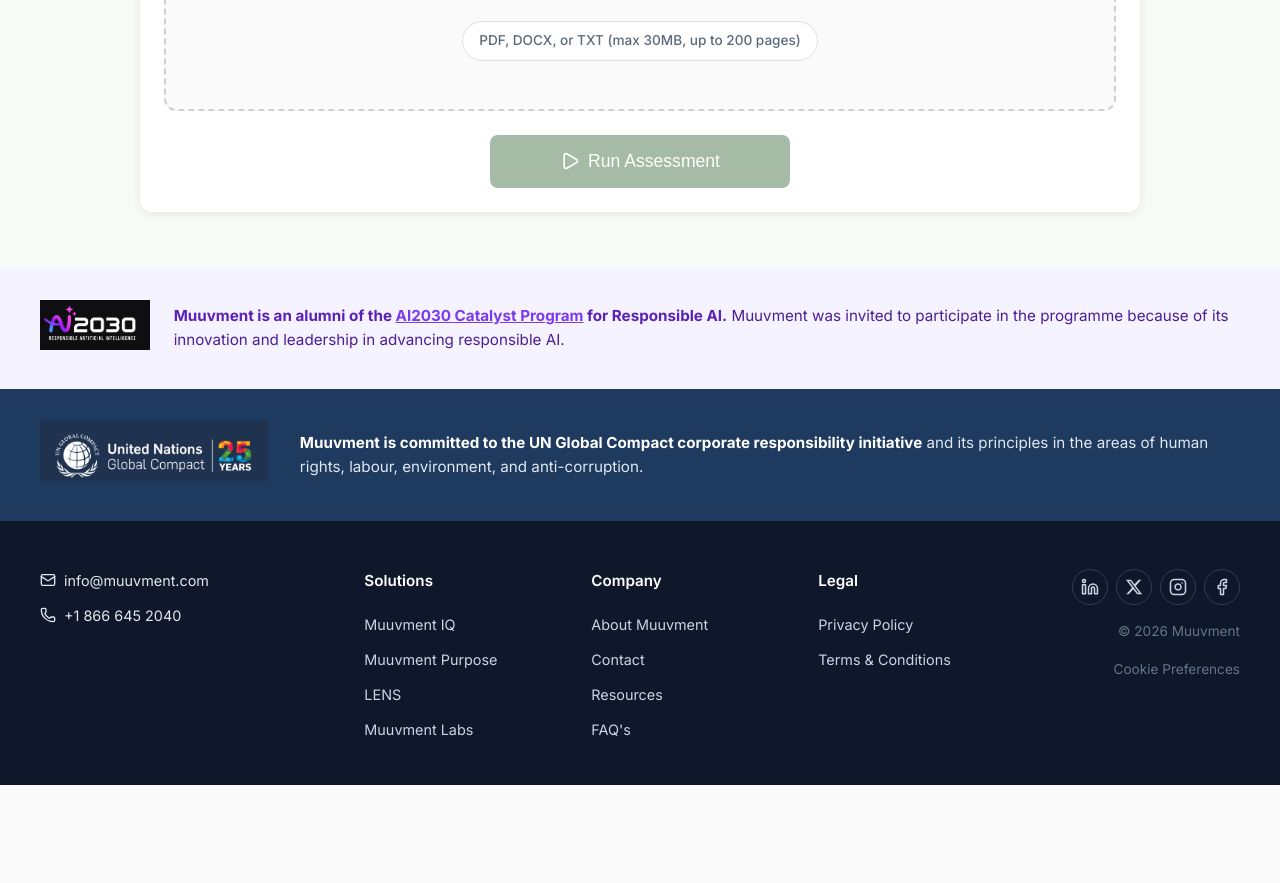
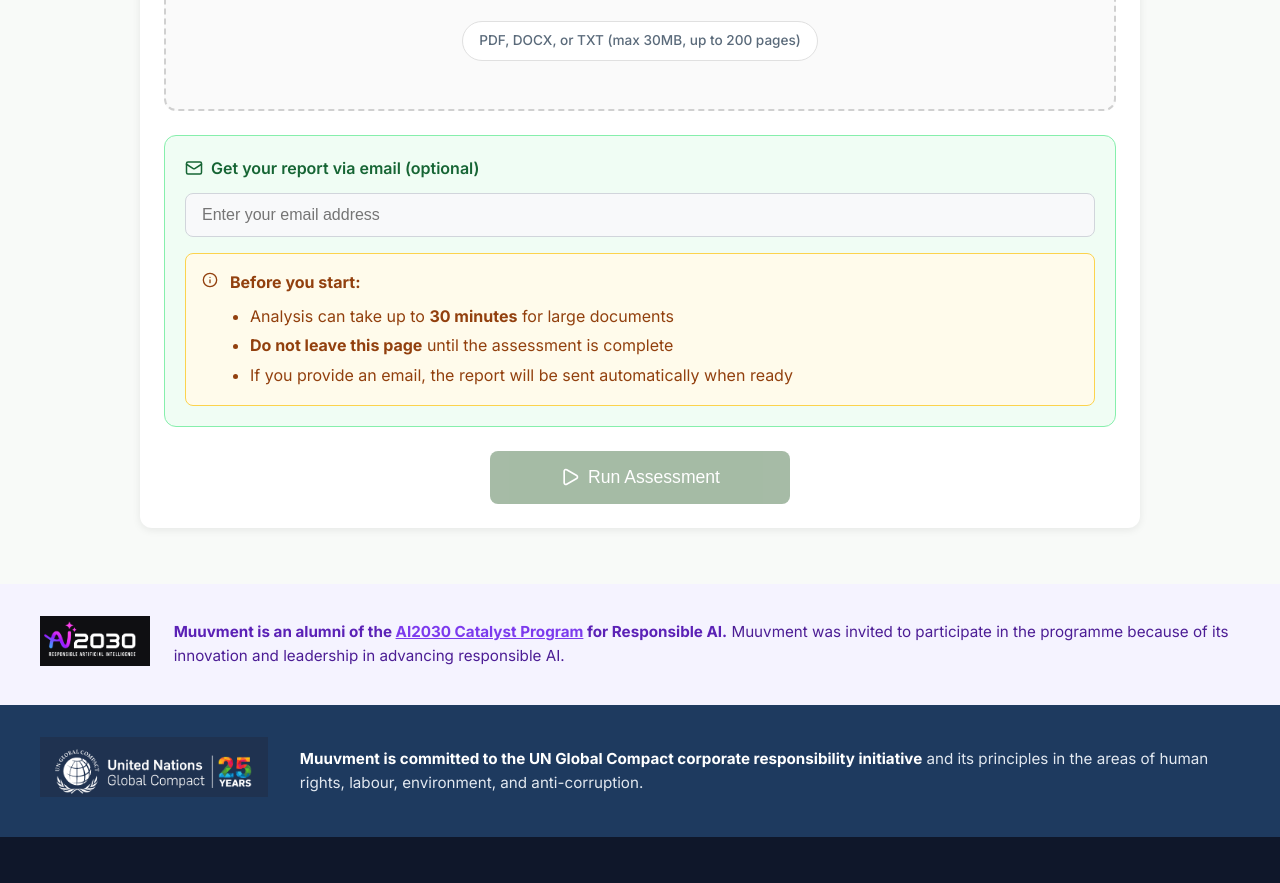
Before and after one commit to zabiyaqeen-droid/greenwash-check, a SvelteKit app: page /assess in a window 1280 px wide. Shown: the part 863-1746 px from the top of the page. Before the commit the page ends 1648 px from the top, so only its background shows below. Built offline with nearby package versions, Linux system fonts and the light colour scheme; sample sign-in values are in the browser's storage.

Commit message:
Add email input field with 30-min timing and stay-on-page warnings, auto-send report on completion

```diff
--- a/src/routes/assess/+page.svelte
+++ b/src/routes/assess/+page.svelte
@@ -394,6 +394,16 @@
         recommendations: result.top20Issues?.slice(0, 5).map((i: any) => i.recommendation) || result.recommendations
       });
 
+      // Automatically send email if address was provided
+      if (emailAddress && emailAddress.includes('@')) {
+        try {
+          await sendReportEmailAuto();
+        } catch (emailErr) {
+          console.error('Failed to send email automatically:', emailErr);
+          // Don't show error to user - they can still manually send
+        }
+      }
+
     } catch (err) {
       if (err instanceof Error && err.name === 'AbortError') {
         analysisError = 'Analysis timed out. Please try with a smaller document.';
@@ -508,6 +518,34 @@
     emailAddress = '';
     emailError = '';
     emailSent = false;
+  }
+
+  // Automatic email sending (silent, no UI updates)
+  async function sendReportEmailAuto() {
+    if (!result || !emailAddress) return;
+
+    const reportHtml = generateReportHtml();
+    const documentName = result.metadata?.fileName || uploadedFile?.name || 'Document';
+
+    const response = await fetch('/api/send-report', {
+      method: 'POST',
+      headers: { 'Content-Type': 'application/json' },
+      body: JSON.stringify({
+        email: emailAddress,
+        reportHtml,
+        documentName,
+        overallScore: result.overallScore,
+        riskLevel: result.riskLevel
+      })
+    });
+
+    if (!response.ok) {
+      const data = await response.json();
+      throw new Error(data.error || 'Failed to send email');
+    }
+
+    // Clear email address after successful send
+    emailAddress = '';
   }
 
   function generateReportHtml(): string {
@@ -804,6 +842,32 @@
           <p class="char-count">{inputText.length} characters</p>
         </div>
       {/if}
+
+      <!-- Email for report delivery -->
+      <div class="email-delivery-section">
+        <div class="email-delivery-header">
+          <Mail size={18} />
+          <span>Get your report via email (optional)</span>
+        </div>
+        <input
+          type="email"
+          class="email-delivery-input"
+          placeholder="Enter your email address"
+          bind:value={emailAddress}
+          disabled={isAnalyzing}
+        />
+        <div class="assessment-info-box">
+          <Info size={16} />
+          <div class="assessment-info-text">
+            <p><strong>Before you start:</strong></p>
+            <ul>
+              <li>Analysis can take up to <strong>30 minutes</strong> for large documents</li>
+              <li><strong>Do not leave this page</strong> until the assessment is complete</li>
+              <li>If you provide an email, the report will be sent automatically when ready</li>
+            </ul>
+          </div>
+        </div>
+      </div>
 
       <button
         class="run-btn"
@@ -3188,4 +3252,75 @@
     opacity: 0.5;
     cursor: not-allowed;
   }
+
+  /* Email delivery section styles */
+  .email-delivery-section {
+    background: #f0fdf4;
+    border: 1px solid #86efac;
+    border-radius: 12px;
+    padding: 1.25rem;
+    margin-top: 1.5rem;
+  }
+
+  .email-delivery-header {
+    display: flex;
+    align-items: center;
+    gap: 0.5rem;
+    color: #166534;
+    font-weight: 600;
+    margin-bottom: 0.75rem;
+  }
+
+  .email-delivery-input {
+    width: 100%;
+    padding: 0.75rem 1rem;
+    border: 1px solid #d1d5db;
+    border-radius: 8px;
+    font-size: 1rem;
+    margin-bottom: 1rem;
+  }
+
+  .email-delivery-input:focus {
+    outline: none;
+    border-color: #27AE60;
+    box-shadow: 0 0 0 3px rgba(39, 174, 96, 0.1);
+  }
+
+  .email-delivery-input:disabled {
+    background: #f3f4f6;
+    cursor: not-allowed;
+  }
+
+  .assessment-info-box {
+    display: flex;
+    gap: 0.75rem;
+    background: #fffbeb;
+    border: 1px solid #fcd34d;
+    border-radius: 8px;
+    padding: 1rem;
+    color: #92400e;
+  }
+
+  .assessment-info-box :global(svg) {
+    flex-shrink: 0;
+    margin-top: 2px;
+  }
+
+  .assessment-info-text p {
+    margin: 0 0 0.5rem 0;
+    font-weight: 600;
+  }
+
+  .assessment-info-text ul {
+    margin: 0;
+    padding-left: 1.25rem;
+  }
+
+  .assessment-info-text li {
+    margin-bottom: 0.25rem;
+  }
+
+  .assessment-info-text li:last-child {
+    margin-bottom: 0;
+  }
 </style>
```
